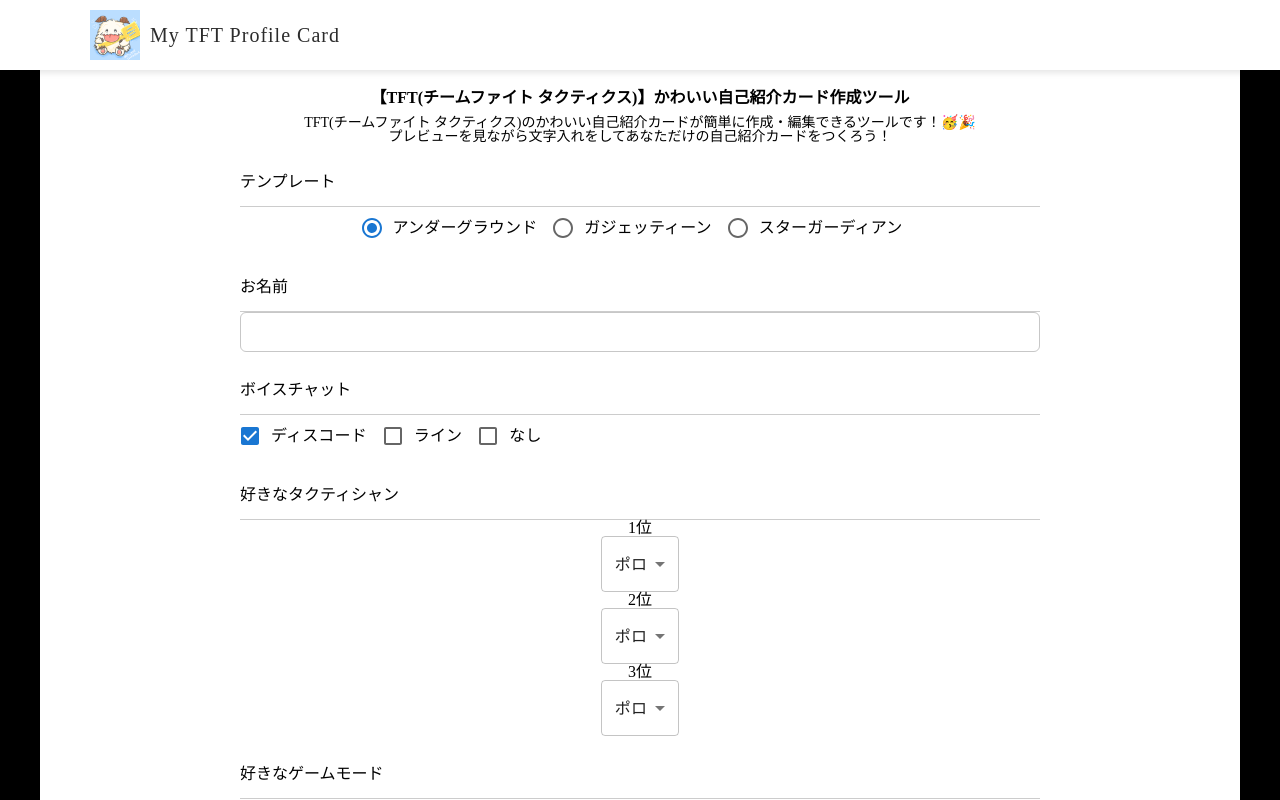
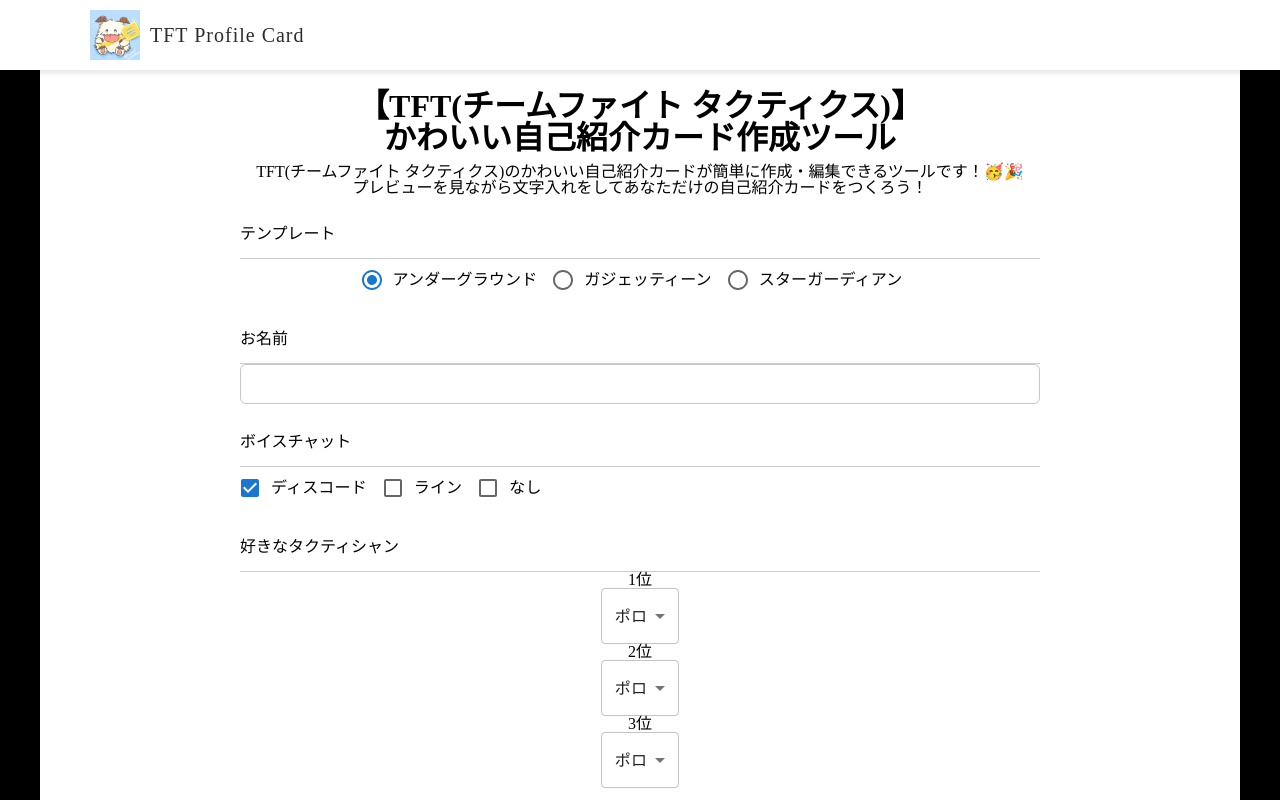
Before and after one commit to k-and-k-dev/tftcard, a Next.js app: page / in a window 1280 px wide. Shown: the top 800 px of the page. Built offline with nearby package versions, Linux system fonts and the light colour scheme.

Commit message:
ツイートする機能実装

```diff
--- a/src/app/layout.scss
+++ b/src/app/layout.scss
@@ -24,7 +24,7 @@
     max-width: 1200px;
     margin-left: auto;
     margin-right: auto;
-    font-size: 16px;
+    font-size: 1rem;
     color: #000000;
     line-height: 1;
     background-color: #ffffff;
--- a/src/app/page.module.scss
+++ b/src/app/page.module.scss
@@ -7,10 +7,23 @@
 }
 
 .title {
-    font-size: 16px;
+    font-size: 2rem;
+    @media screen and (max-width: 767px) {
+        font-size: 1rem;
+    }
 }
 
 .description {
     margin-top: 10px;
-    font-size: 14px;
+    font-size: 1rem;
+    @media screen and (max-width: 767px) {
+        font-size: 0.7rem;
+    }
 }
+
+.br {
+    display: none;
+    @media screen and (max-width: 767px) {
+        display: block;
+    }
+}
--- a/src/app/page.tsx
+++ b/src/app/page.tsx
@@ -13,11 +13,19 @@
         <>
             <Spacer size="10px" />
             <div className={styles.main}>
-                <h1 className={styles.title}>【TFT(チームファイト タクティクス)】かわいい自己紹介カード作成ツール</h1>
+                <h1 className={styles.title}>
+                    【TFT(チームファイト タクティクス)】
+                    <br />
+                    かわいい自己紹介カード作成ツール
+                </h1>
                 <p className={styles.description}>
-                    TFT(チームファイト タクティクス)のかわいい自己紹介カードが簡単に作成・編集できるツールです！🥳🎉
+                    TFT(チームファイト タクティクス)のかわいい自己紹介カードが
+                    <br className={styles.br} />
+                    簡単に作成・編集できるツールです！🥳🎉
                     <br />
-                    プレビューを見ながら文字入れをしてあなただけの自己紹介カードをつくろう！
+                    プレビューを見ながら文字入れをして
+                    <br className={styles.br} />
+                    あなただけの自己紹介カードをつくろう！
                 </p>
                 <Form />
             </div>
--- a/src/components/Header.tsx
+++ b/src/components/Header.tsx
@@ -32,7 +32,7 @@
                             <Image src={logoImage.src} alt="logo" width={50} height={50} />
                         </Link>
                     </p>
-                    <p className={styles.logo_text_denomination}>My TFT Profile Card</p>
+                    <p className={styles.logo_text_denomination}>TFT Profile Card</p>
                 </div>
             </div>
         </header>
--- /dev/null
+++ b/src/components/atoms/Tweet.tsx
@@ -0,0 +1,40 @@
+import { ComponentProps, forwardRef } from "react";
+
+type Props = {
+    text?: string;
+    url?: string;
+    hashtags?: string[];
+    via?: string;
+    related?: string[];
+    in_reply_to?: string;
+} & Omit<ComponentProps<"a">, "href" | "target" | "rel">;
+
+export const Tweet = forwardRef<HTMLAnchorElement, Props>(
+    ({ text, url, hashtags, via, related, in_reply_to, ...intrinsicProps }, forwardedRef) => {
+        /*
+        const baseUrl = new URL("https://twitter.com/intent/tweet");
+
+        if (text !== undefined) baseUrl.searchParams.set("text", text);
+        if (url !== undefined) baseUrl.searchParams.set("url", url);
+        if (hashtags !== undefined) baseUrl.searchParams.set("hashtags", hashtags.join(","));
+        if (via !== undefined) baseUrl.searchParams.set("via", via);
+        if (related !== undefined) baseUrl.searchParams.set("related", related.join(","));
+        if (in_reply_to !== undefined) baseUrl.searchParams.set("in_reply_to", in_reply_to);
+        */
+        const baseUrl = "https://twitter.com/intent/tweet";
+        const tweetUrl = baseUrl + "?text=" + text + "%0a" + "&url=" + url + "%0a" + "&hashtags=" + hashtags?.join(",");
+
+        return (
+            <a
+                ref={forwardedRef}
+                // href={baseUrl.toString()}
+                href={tweetUrl}
+                target="_blank"
+                rel="noopener noreferrer"
+                {...intrinsicProps}
+            />
+        );
+    }
+);
+
+Tweet.displayName = "Tweet";
--- a/src/components/organisms/ImageWithText.module.scss
+++ b/src/components/organisms/ImageWithText.module.scss
@@ -48,6 +48,14 @@
     height: 50%;
 }
 
+.note {
+    font-size: 1rem;
+    color: rgb(239, 56, 85);
+    @media screen and (max-width: 767px) {
+        font-size: 0.5rem;
+    }
+}
+
 .tweet {
 }
 
--- a/src/components/organisms/ImageWithText.tsx
+++ b/src/components/organisms/ImageWithText.tsx
@@ -15,6 +15,7 @@
 import CompleteImagePath from "../../images/Complete.png";
 import SaveImagePath from "../../images/Save.png";
 import TweetImagePath from "../../images/Tweet.png";
+import { Tweet } from "../atoms/Tweet";
 
 type Props = {
     formInputs: FormInputs;
@@ -86,6 +87,11 @@
                     />
                 </p>
                 <p className={styles.tweet}>
+                    <Tweet
+                        text=""
+                        url="https://tftcard.vercel.app/"
+                        hashtags={["TFT", "TFTフレンド募集", "TFTプロフィールカード"]}
+                    >
                         <Image
                             src={TweetImagePath.src}
                             width={TweetImagePath.width}
@@ -93,7 +99,9 @@
                             className={styles.tweet_img}
                             alt="ツイート"
                         />
+                    </Tweet>
                 </p>
+                <p className={styles.note}>※先に画像をダウンロードしてツイートに添付してね！</p>
             </div>
         </>
     );
```
Lines whose indentation alone changed are shown as unchanged.
